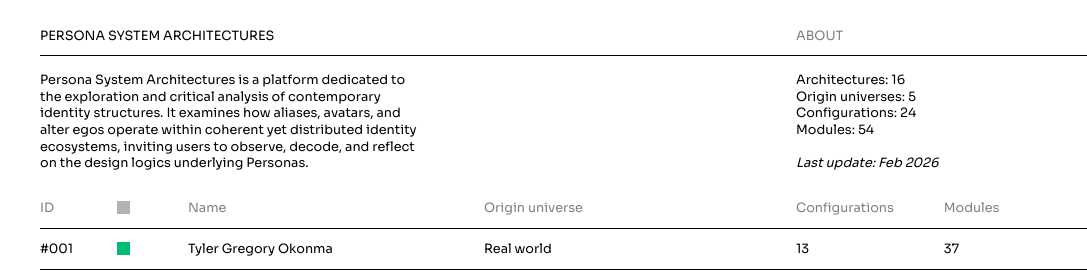
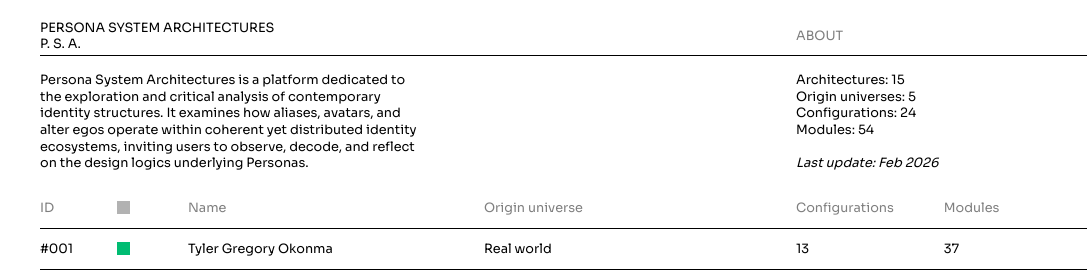
Before and after one commit to Tainitoboi/persona-system-architectures, a plain HTML site: page index.html in a window 1280 px wide. Shown: the top 279 px of the page, 0-1087 px from the left. Drawn offline with Linux system fonts and the light colour scheme.

Commit message:
Update index.html

```diff
--- a/index.html
+++ b/index.html
@@ -14,6 +14,7 @@
             <div class="col-5" id="nav-left-links">
                 <img id="loghino" src="./images/icon.png">
                 <a id="nav-el-1" style="cursor:default">PERSONA SYSTEM ARCHITECTURES</a>
+                <a id="nav-el-1b" style="cursor:default">P. S. A.</a>
             </div>
             <div class="col-3" id="nav-right-links">
                 <a class="nav-inactive" id="nav-el-2" onclick="openAbout()" href="#research-section">ABOUT</a>
@@ -39,7 +40,7 @@
 
             <div id="hero-stats-container">
                 <div id="hero-stats">
-                    <p>Architectures: 16<br>
+                    <p>Architectures: 15<br>
                     Origin universes: 5<br>
                     Configurations: 24<br>
                     Modules: 54</p>
@@ -1194,6 +1195,10 @@
             height: 8vh;
         }
 
+        #table-body {
+            padding-bottom: 10vh;
+        }
+
         #archive-table{
             font-size: 4.2vw;
         }
```
